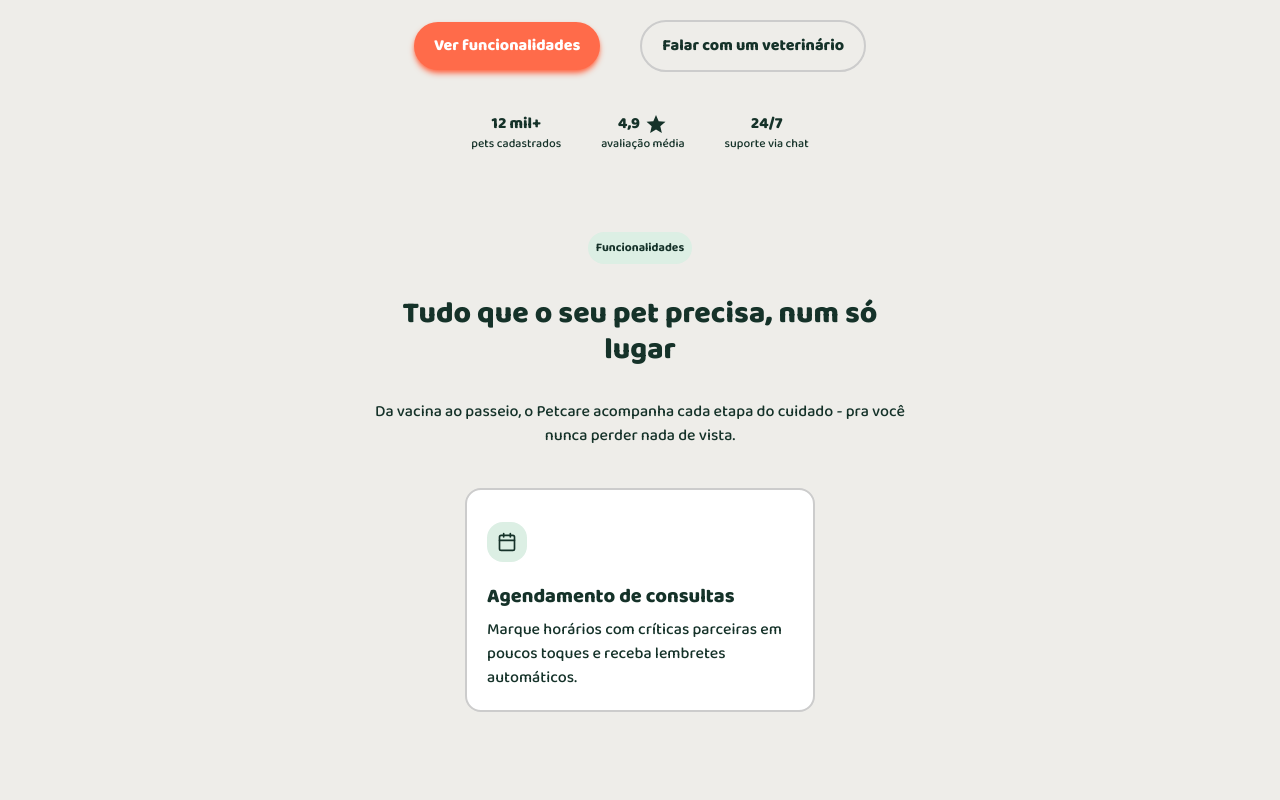
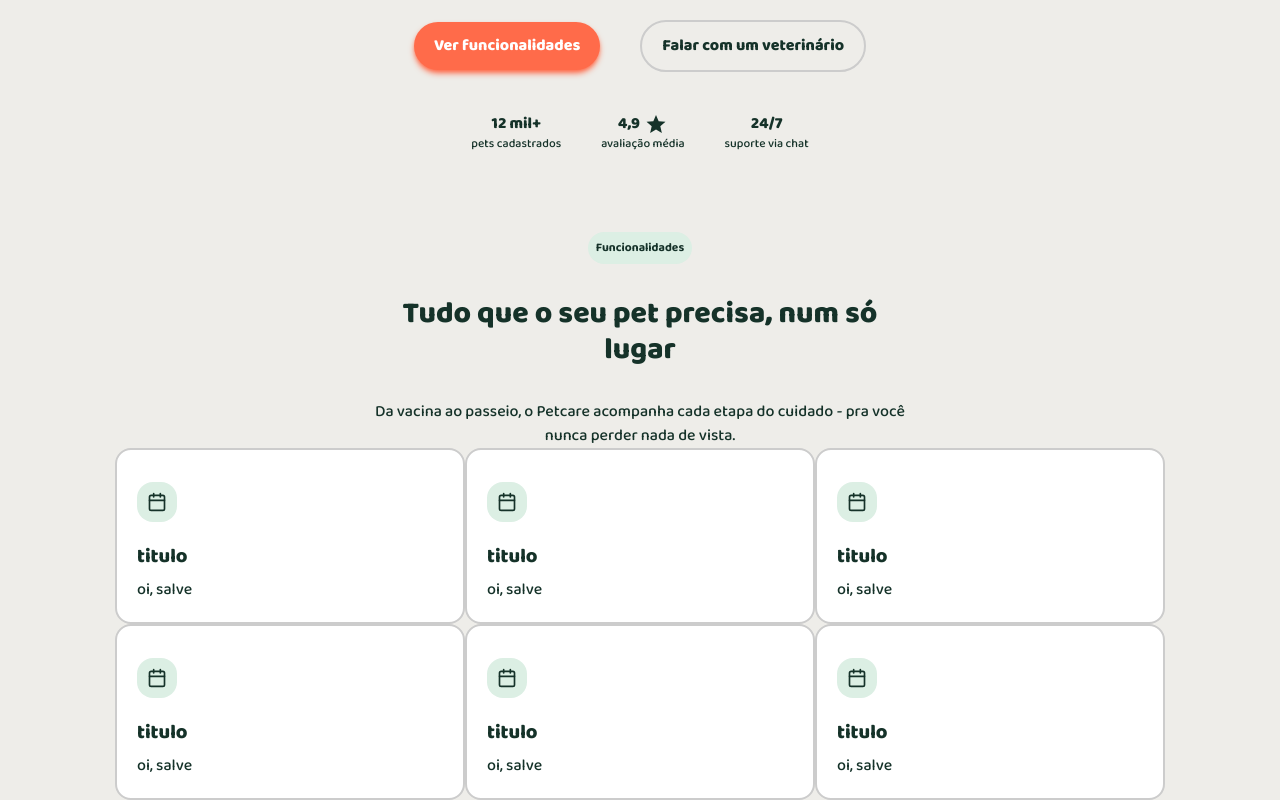
Before and after one commit to Luan481/petcare-lp, a React (Vite) app in the folder landing-page/: page / in a window 1280 px wide. Shown: the part 433-1233 px from the top of the page. Before the commit the page ends 1185 px from the top, so only its background shows below. Built offline with nearby package versions, Linux system fonts and the light colour scheme.

Commit message:
chores: cards criados

```diff
--- /dev/null
+++ b/landing-page/src/components/Cards/index.tsx
@@ -0,0 +1,23 @@
+import type React from "react";
+
+interface CardProps{
+    title: string;
+    description: string;
+    icon: React.ReactElement;
+}
+
+export default function Cards({title, description, icon}: CardProps) {
+    return (
+        <div className="flex flex-col w-[350px] max-h-[230px] bg-white p-5 rounded-2xl border-2 border-[#ccc]">
+            <div className="flex block bg-[#DCEFE4] p-2 w-10
+                    h-10 justify-center items-center rounded-2xl mt-3 mb-3">
+
+                {/* <LuCalendar size={20} color="#153229" /> */}
+                {icon}
+            </div>
+
+            <h3 className="font-black mt-2 mb-2 text-xl text-[#153229]">{title}</h3>
+            <p className="text-[#153229]">{description}</p>
+        </div>
+    )
+}
--- a/landing-page/src/components/funcionalidades/index.tsx
+++ b/landing-page/src/components/funcionalidades/index.tsx
@@ -1,4 +1,6 @@
+import Cards from "../Cards";
 import { LuCalendar } from "react-icons/lu";
+
 
 export default function Funcionalidades() {
     return (
@@ -9,17 +11,13 @@ export default function Funcionalidades() {
             <h2 className="font-black text-[#153229] text-center text-3xl m-8 max-w-[520px]">Tudo que o seu pet precisa, num só lugar</h2>
             <p className="text-[#153229] text-center max-w-[530px]">Da vacina ao passeio, o Petcare acompanha cada etapa do cuidado - pra você nunca perder nada de vista.</p>
 
-            <div className="m-10">
-                <div className="flex flex-col w-[350px] max-h-[230px] bg-white p-5 rounded-2xl border-2 border-[#ccc]">
-                    <div className="flex block bg-[#DCEFE4] p-2 w-10
-                    h-10 justify-center items-center rounded-2xl mt-3 mb-3">
-
-                    <LuCalendar size={20} color="#153229" />
-                    </div>
-
-                    <h3 className="font-black mt-2 mb-2 text-xl text-[#153229]">Agendamento de consultas</h3>
-                    <p className="text-[#153229]">Marque horários com críticas parceiras em poucos toques e receba lembretes automáticos.</p>
-                </div>
+            <div className="grid grid-cols-3">
+               <Cards title="titulo" description="oi, salve" icon={<LuCalendar size={20} color="#153229" />}/>
+               <Cards title="titulo" description="oi, salve" icon={<LuCalendar size={20} color="#153229" />}/>
+               <Cards title="titulo" description="oi, salve" icon={<LuCalendar size={20} color="#153229" />}/>
+               <Cards title="titulo" description="oi, salve" icon={<LuCalendar size={20} color="#153229" />}/>
+               <Cards title="titulo" description="oi, salve" icon={<LuCalendar size={20} color="#153229" />}/>
+               <Cards title="titulo" description="oi, salve" icon={<LuCalendar size={20} color="#153229" />}/>
             </div>
         </section>
     )
```
